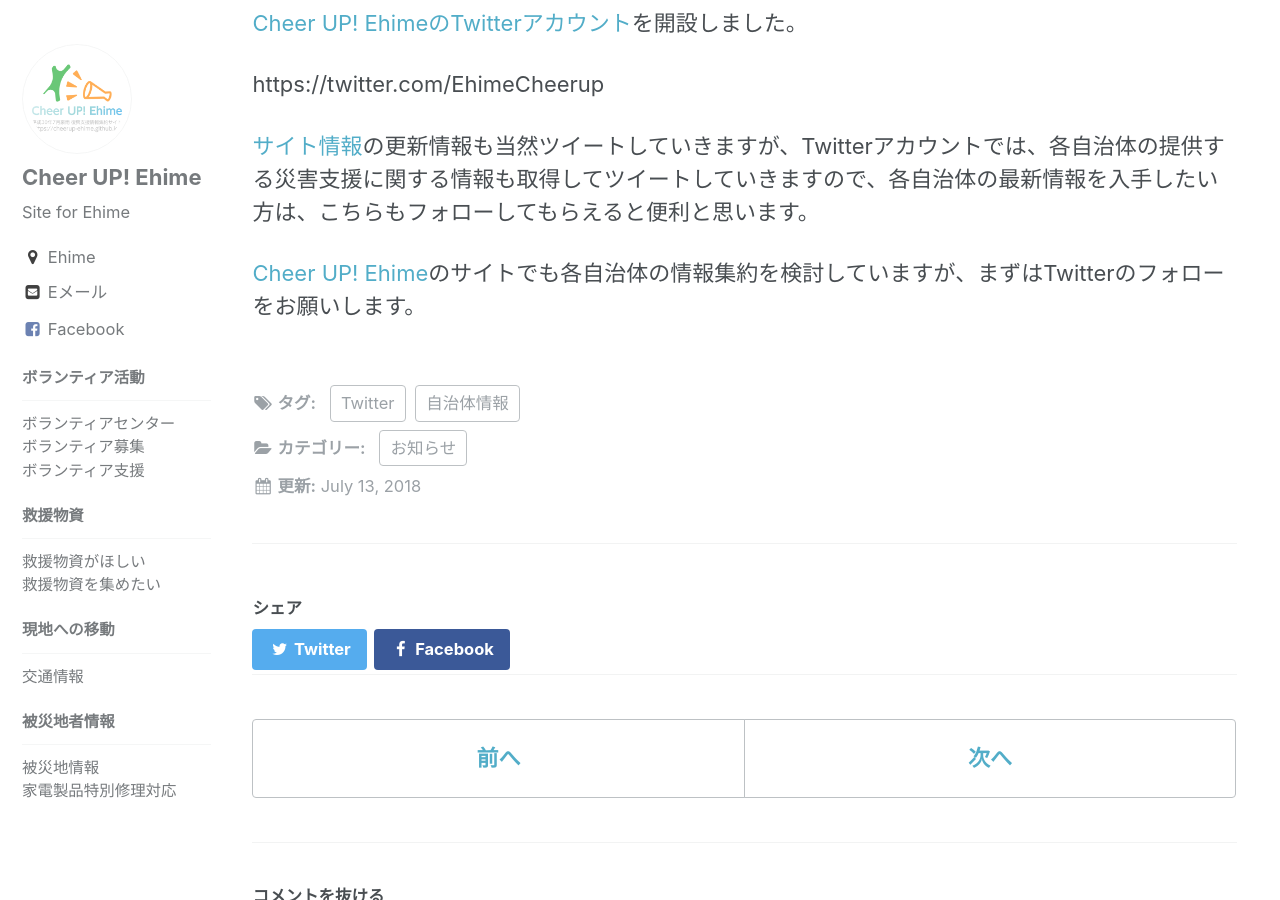
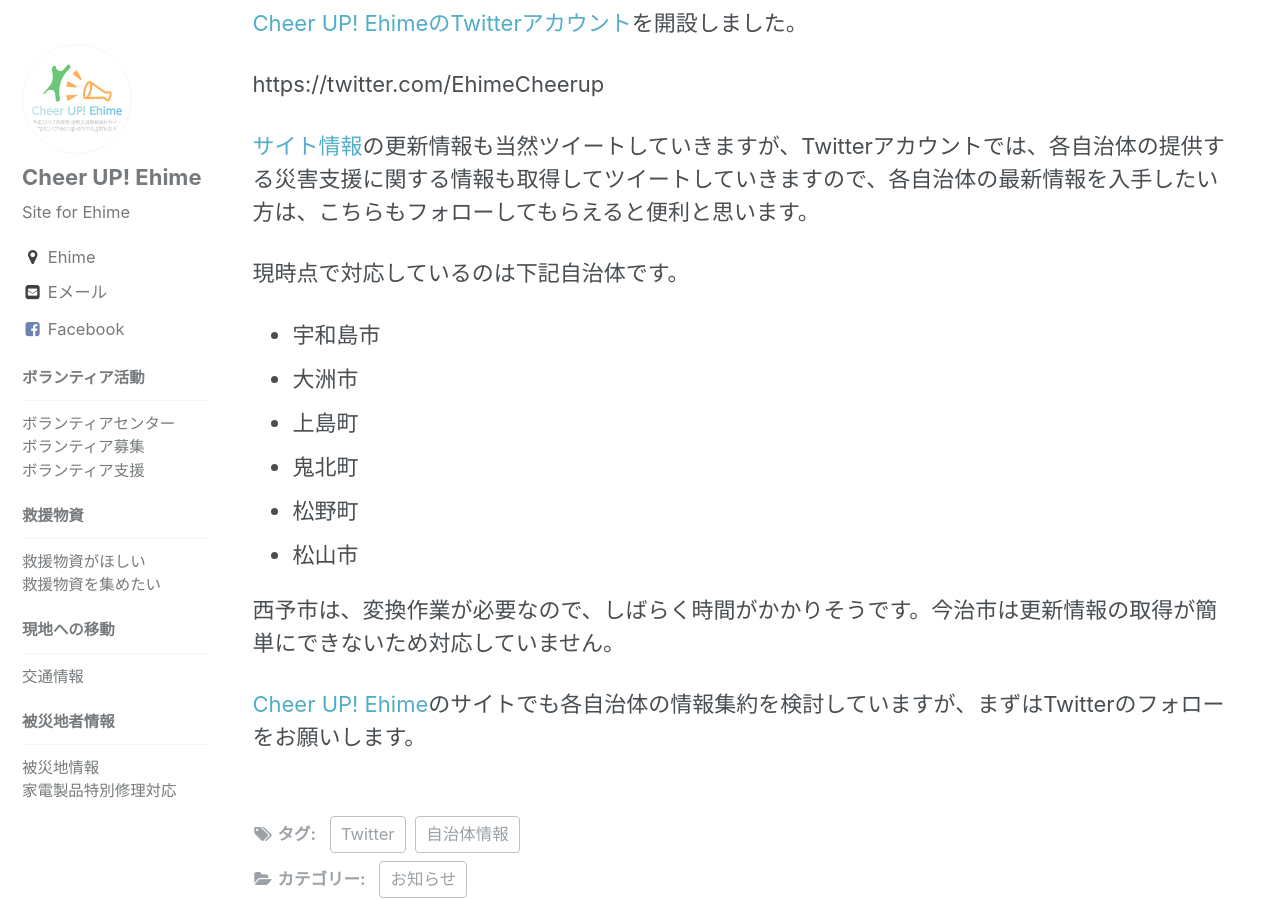
Before and after one commit to cheerup-ehime/cheerup-ehime.github.io, a Jekyll site: the page built from _posts/2018-07-13-cheerupehime-twitter-start.md, in a window 1280 px wide and 900 px high, scrolled down 260 px. Built offline with Jekyll 4.4.1, drawn with Linux system fonts in a browser that asks for light colours.

Commit message:
対応自治体を追加

```diff
--- a/_posts/2018-07-13-cheerupehime-twitter-start.md
+++ b/_posts/2018-07-13-cheerupehime-twitter-start.md
@@ -13,4 +13,16 @@
 
 [サイト情報](https://cheerup-ehime.github.io/)の更新情報も当然ツイートしていきますが、Twitterアカウントでは、各自治体の提供する災害支援に関する情報も取得してツイートしていきますので、各自治体の最新情報を入手したい方は、こちらもフォローしてもらえると便利と思います。
 
+現時点で対応しているのは下記自治体です。
+
+- 宇和島市
+- 大洲市
+- 上島町
+- 鬼北町
+- 松野町
+- 松山市
+
+西予市は、変換作業が必要なので、しばらく時間がかかりそうです。今治市は更新情報の取得が簡単にできないため対応していません。
+
+
 [Cheer UP! Ehime](https://cheerup-ehime.github.io/)のサイトでも各自治体の情報集約を検討していますが、まずはTwitterのフォローをお願いします。
```
